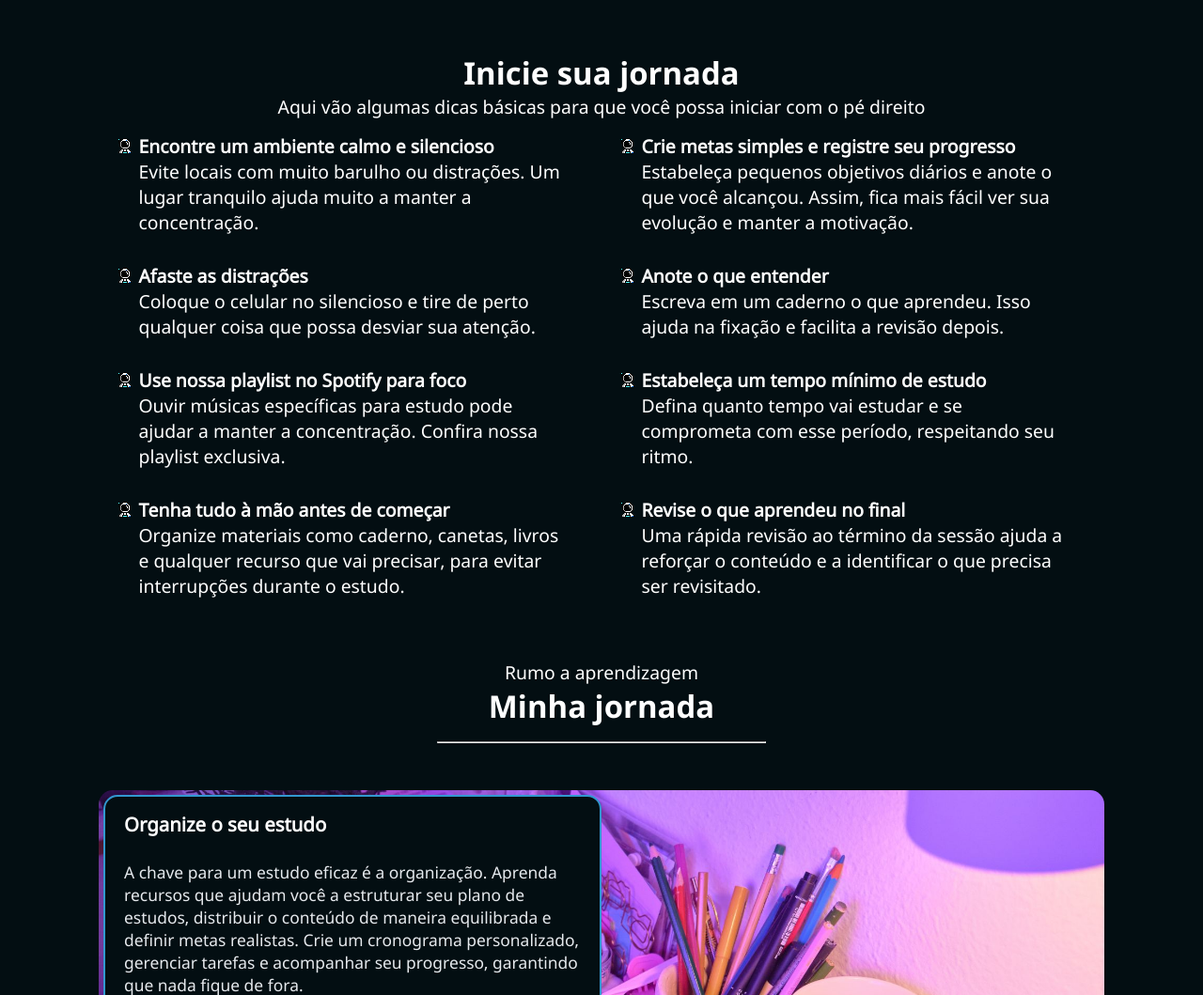
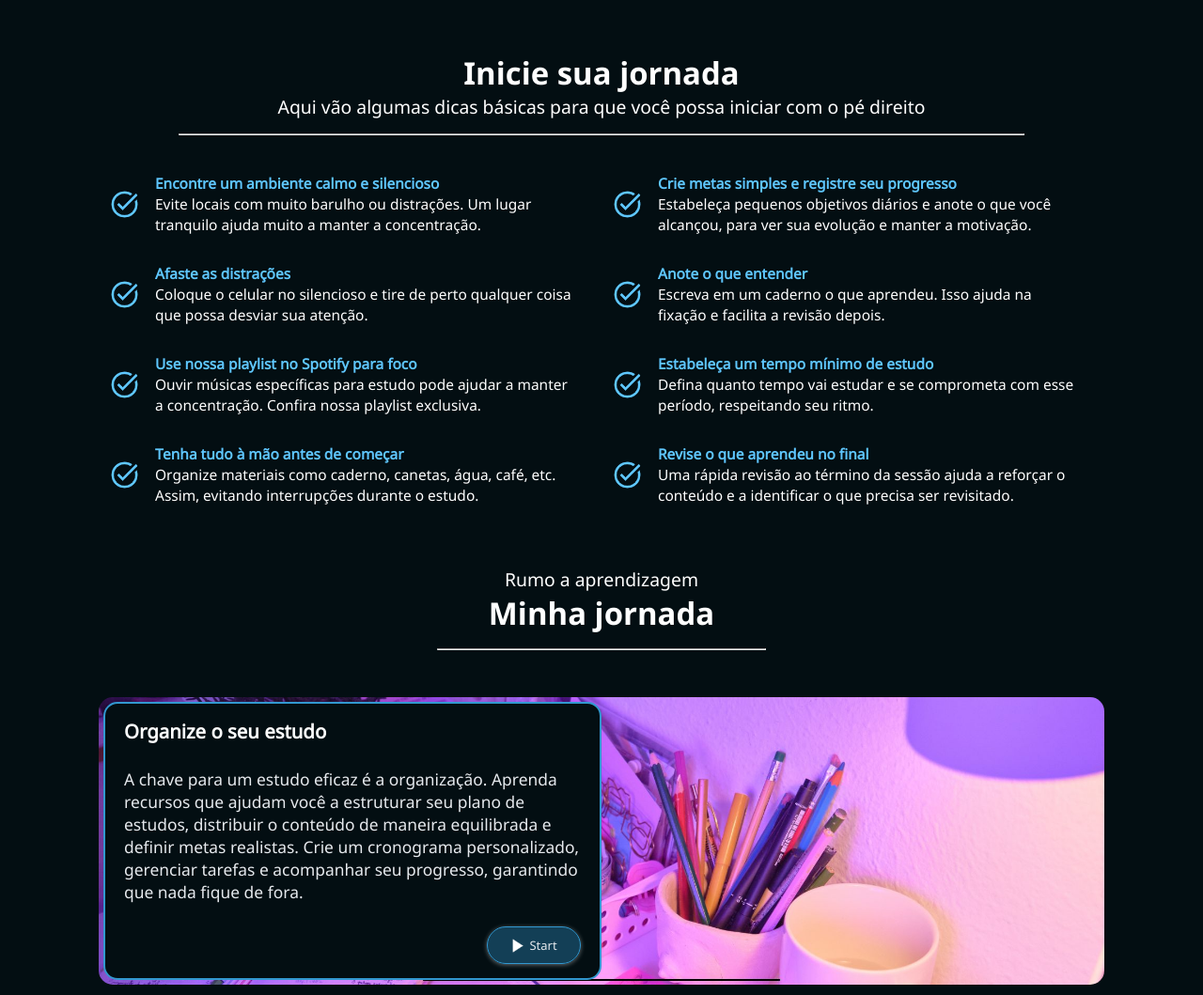
Before and after one commit to RyanSS27/TCC-escolar, a PHP site: page /meu-aprendizado.php in a window 1280 px wide. Shown: the part 125-1184 px from the top of the page at 94% size. Run offline with PHP 8.4, Linux system fonts and the light colour scheme.

Commit message:
ajustes no meu aprendizado

```diff
--- a/meu-aprendizado.php
+++ b/meu-aprendizado.php
@@ -22,7 +22,7 @@
                 } else {
                     // Usuário não logado - inclui o header para usuários não cadastrados
                     include('header.php');
-                    include('paginas-usuario/meu-aprendizado-amostra.html');
+                    include('paginas-usuario/meu-aprendizado-amostra.php');
                 }
             ?>
 
--- a/paginas-usuario/meu-aprendizado-amostra.html
+++ b/paginas-usuario/meu-aprendizado-amostra.php
@@ -4,16 +4,41 @@
         <div class="dicas-basicas">
             <h2>Inicie sua jornada</h2>
             <span>Aqui vão algumas dicas básicas para que você possa iniciar com o pé direito</span>
+            <hr>
 
             <ul>
+                <div class="itens">
+                    <img src="icons/setinha-check.png" alt="item">
                     <li><strong>Encontre um ambiente calmo e silencioso</strong> Evite locais com muito barulho ou distrações. Um lugar tranquilo ajuda muito a manter a concentração.</li>
-                <li><strong>Crie metas simples e registre seu progresso</strong> Estabeleça pequenos objetivos diários e anote o que você alcançou. Assim, fica mais fácil ver sua evolução e manter a motivação.</li>
+                </div>
+                <div class="itens">
+                    <img src="icons/setinha-check.png" alt="item">
+                    <li><strong>Crie metas simples e registre seu progresso</strong> Estabeleça pequenos objetivos diários e anote o que você alcançou, para ver sua evolução e manter a motivação.</li>
+                </div>
+                <div class="itens">
+                    <img src="icons/setinha-check.png" alt="item">
                     <li><strong>Afaste as distrações</strong> Coloque o celular no silencioso e tire de perto qualquer coisa que possa desviar sua atenção.</li>
+                </div>
+                <div class="itens">
+                    <img src="icons/setinha-check.png" alt="item">
                     <li><strong>Anote o que entender</strong> Escreva em um caderno o que aprendeu. Isso ajuda na fixação e facilita a revisão depois.</li>
+                </div>
+                <div class="itens">
+                    <img src="icons/setinha-check.png" alt="item">
                     <li><strong>Use nossa playlist no Spotify para foco</strong> Ouvir músicas específicas para estudo pode ajudar a manter a concentração. Confira nossa playlist exclusiva.</li>
+                </div>
+                <div class="itens">
+                    <img src="icons/setinha-check.png" alt="item">
                     <li><strong>Estabeleça um tempo mínimo de estudo</strong> Defina quanto tempo vai estudar e se comprometa com esse período, respeitando seu ritmo.</li>
-                <li><strong>Tenha tudo à mão antes de começar</strong> Organize materiais como caderno, canetas, livros e qualquer recurso que vai precisar, para evitar interrupções durante o estudo.</li>
+                </div>
+                <div class="itens">
+                    <img src="icons/setinha-check.png" alt="item">
+                    <li><strong>Tenha tudo à mão antes de começar</strong> Organize materiais como caderno, canetas, água, café, etc. Assim, evitando interrupções durante o estudo.</li>
+                </div>
+                <div class="itens">
+                    <img src="icons/setinha-check.png" alt="item">
                     <li><strong>Revise o que aprendeu no final</strong> Uma rápida revisão ao término da sessão ajuda a reforçar o conteúdo e a identificar o que precisa ser revisitado.</li>
+                </div>
             </ul>
 
 
--- a/styles/mediaquerys/meu-aprendizado-mediaquery.css
+++ b/styles/mediaquerys/meu-aprendizado-mediaquery.css
@@ -1,7 +1,11 @@
 @charset "UTF-8";
 
 /* CELULARES */
-@media screen and (max-width:768px) {}
+@media screen and (max-width:768px) {
+    li {
+        min-width: 0;
+    }
+}
 
 /* CELULARES GRANDES E TABLETS */
 @media screen and (max-width: 992px) {
@@ -36,6 +40,13 @@
 
 
 @media screen and (max-width: 1092px) {
+    .itens {
+
+    }
+
+    li {
+        max-width: 600px;
+    }
     .superior-cap h3 {
         width: 100%;
         text-align: center;
--- a/styles/meu-aprendizado.css
+++ b/styles/meu-aprendizado.css
@@ -16,6 +16,11 @@
     margin-bottom: 50px;
 }
 
+.dicas-basicas hr {
+    max-width: 900px;
+    margin: 15px auto  25px auto;
+}
+
 ul {
     display: flex;
     justify-content: space-around;
@@ -23,15 +28,28 @@
     flex-wrap: wrap;
 }
 
+.itens {
+    font-size: 0.8em;
+    display: flex;
+    align-items: center;
+}
+
+.itens img {
+    height: 35px;
+    width: 35px;
+    display: inline-block;
+}
+
 li {
-    list-style-image: url(../icons/meuicon.ico);
+    list-style-type: none;
     text-align: left;
-    min-width: 450px;
     max-width: 450px;
     margin: 15px;
 }
 
 li strong {
+    color: #5fc7ff;
+
     display: block;
 }
 
```
Also changed, not shown: icons/setinha-check.png (added). Lines whose indentation alone changed are shown as unchanged.
